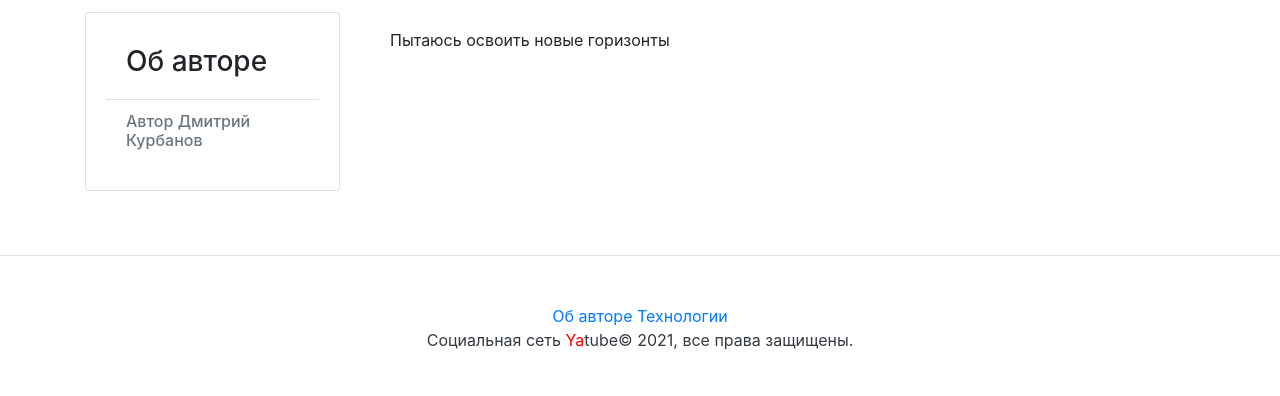
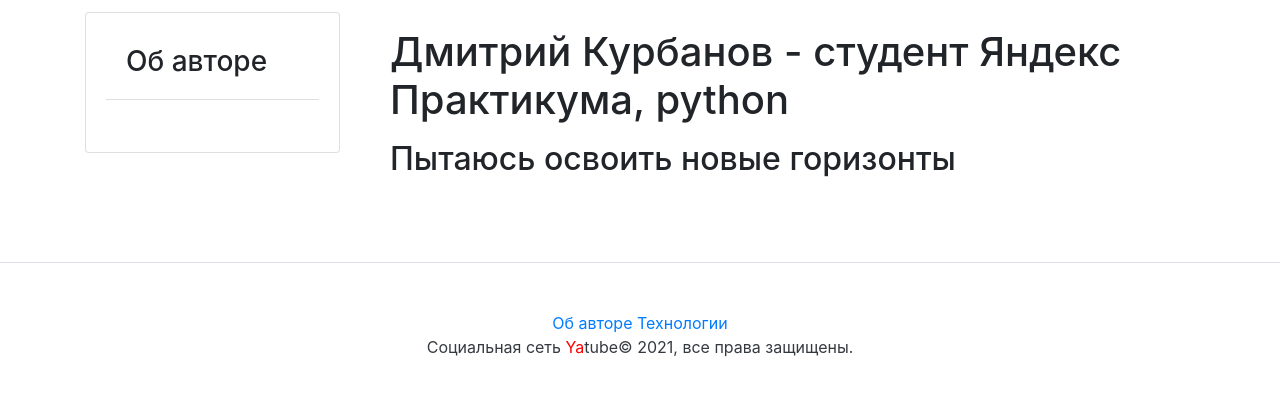
Before and after one commit to H782705/hw05_final, a Django app: page /about/author/ in a window 1280 px wide. Shown: the part 56-452 px from the top of the page. Run offline with Django 3.2, Linux system fonts and the light colour scheme; some libraries are stand-ins or nearby versions.

Commit message:
templates corrections

```diff
--- a/yatube/templates/about/author.html
+++ b/yatube/templates/about/author.html
@@ -14,18 +14,18 @@
             </li>
             <li class="list-group-item">
               <div class="h6 text-muted">
-                Автор Дмитрий Курбанов
               </div>
             </li>
           </ul>
         </div>
       </div>
     </div>
-    <!-- Тело страницы -->
+
     <div class="col-md-9">
       <div class="card-body">
         <div class="card-text">
-          <p>Пытаюсь освоить новые горизонты </p>
+            <h1>Дмитрий Курбанов - студент Яндекс Практикума, python</h1>
+          <p><h2>Пытаюсь освоить новые горизонты</h2> </p>
         </div>
       </div>
     </div>
--- a/yatube/templates/about/tech.html
+++ b/yatube/templates/about/tech.html
@@ -14,7 +14,7 @@
             </li>
             <li class="list-group-item">
               <div class="h6 text-muted">
-                Проект социальной сети на фреимворке Django. При создании используются знания полученные на Яндекс Практикуме
+
               </div>
             </li>
           </ul>
@@ -25,7 +25,7 @@
     <div class="col-md-9">
       <div class="card-body">
         <div class="card-text">
-          <p></p>
+          <p><h2>Проект социальной сети на фреимворке Django. При создании используются знания полученные на Яндекс Практикуме</h2></p>
         </div>
       </div>
     </div>
--- a/yatube/yatube/urls.py
+++ b/yatube/yatube/urls.py
@@ -16,6 +16,8 @@ urlpatterns = [
 ]
 
 if settings.DEBUG:
+    import debug_toolbar
+    urlpatterns += (path("__debug__/", include(debug_toolbar.urls)),)
     urlpatterns += static(settings.MEDIA_URL,
                           document_root=settings.MEDIA_ROOT)
     urlpatterns += static(settings.STATIC_URL,
```
Also changed, not shown: yatube/yatube/settings.py (+8 -0 lines), README.md.
